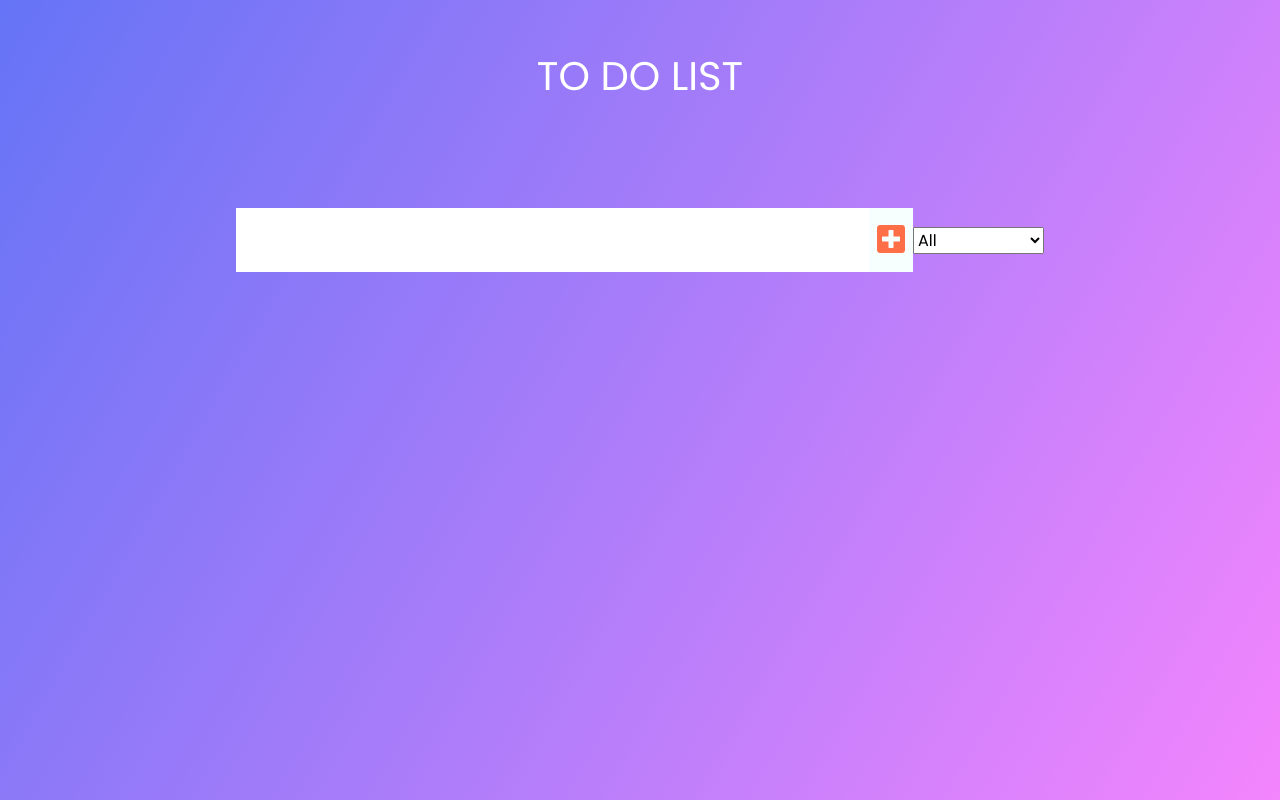
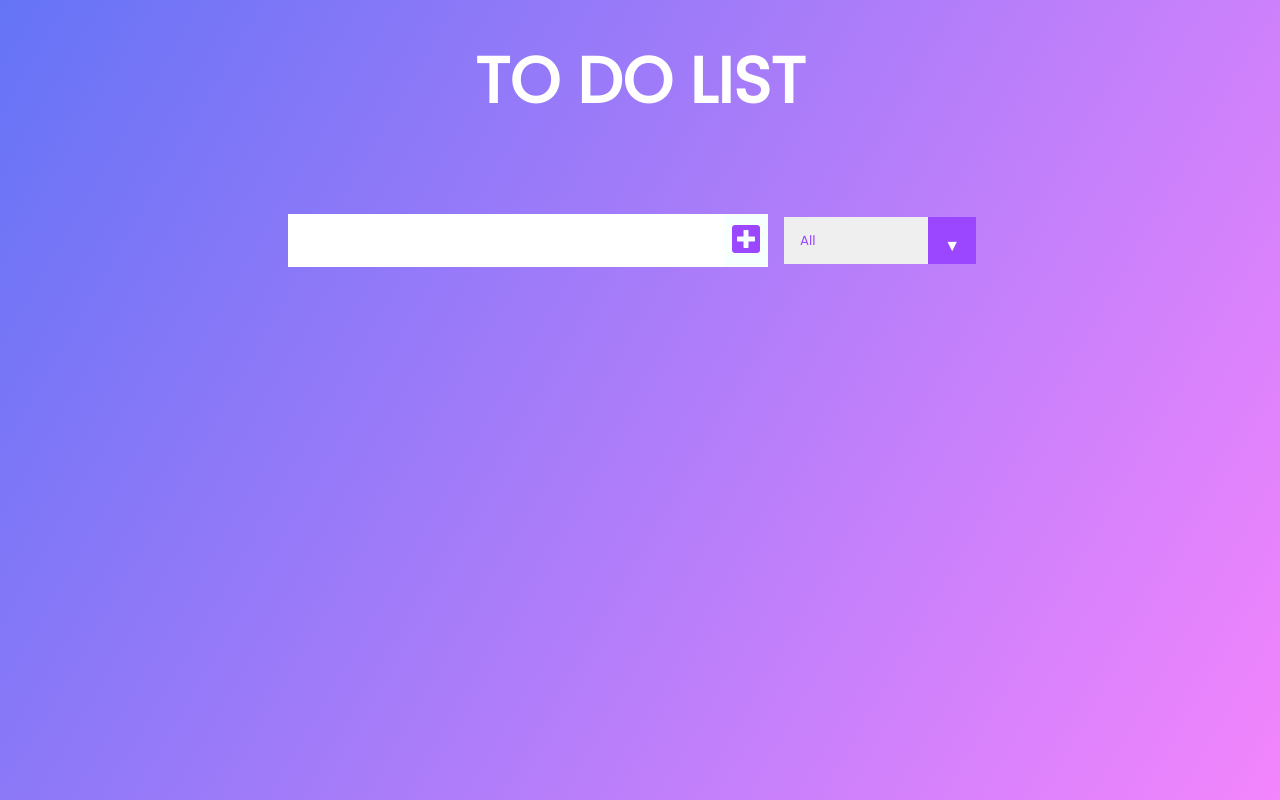
Before and after one commit to developer-abhay/To-Do-Task-List, a React (Create React App) app: page / in a window 1280 px wide. Built offline with nearby package versions, Linux system fonts and the light colour scheme.

Commit message:
Features added- setText,setListItem , handleChange, addItem

```diff
--- a/public/index.html
+++ b/public/index.html
@@ -10,14 +10,6 @@
       content="Web site created using create-react-app"
     />
     <link rel="apple-touch-icon" href="%PUBLIC_URL%/logo192.png" />
-
-    <!-- Bootstrap CSS -->
-    <link
-      href="https://cdn.jsdelivr.net/npm/bootstrap@5.3.0-alpha3/dist/css/bootstrap.min.css"
-      rel="stylesheet"
-      integrity="sha384-KK94CHFLLe+nY2dmCWGMq91rCGa5gtU4mk92HdvYe+M/SXH301p5ILy+dN9+nJOZ"
-      crossorigin="anonymous"
-    />
 
     <!-- Font -->
     <link
@@ -49,16 +41,5 @@
     <noscript>You need to enable JavaScript to run this app.</noscript>
     <div id="root"></div>
 
-    <!-- Bootstrap Script tags  -->
-    <script
-      src="https://cdn.jsdelivr.net/npm/@popperjs/core@2.11.7/dist/umd/popper.min.js"
-      integrity="sha384-zYPOMqeu1DAVkHiLqWBUTcbYfZ8osu1Nd6Z89ify25QV9guujx43ITvfi12/QExE"
-      crossorigin="anonymous"
-    ></script>
-    <script
-      src="https://cdn.jsdelivr.net/npm/bootstrap@5.3.0-alpha3/dist/js/bootstrap.min.js"
-      integrity="sha384-Y4oOpwW3duJdCWv5ly8SCFYWqFDsfob/3GkgExXKV4idmbt98QcxXYs9UoXAB7BZ"
-      crossorigin="anonymous"
-    ></script>
   </body>
 </html>
--- a/src/App.css
+++ b/src/App.css
@@ -28,12 +28,113 @@
     background: white;
   }
   form button {
-    color: #ff6f47;
+    color: #9a47ff;
     background: #f7fffe;
     cursor: pointer;
     transition: all 0.3s ease;
   }
   form button:hover {
-    background: #ff6f47;
+    background: #9a47ff;
     color: white;
   }
+
+  .todo-container {
+    display: flex;
+    justify-content: center;
+    align-items: center;
+  }
+
+  .todo-list {
+    min-width: 30%;
+    list-style: none;
+  }
+
+  .todo {
+    margin: 0.5rem;
+    background: white;
+    font-size: 1.5rem;
+    color: black;
+    display: flex;
+    justify-content: space-between;
+    align-items: center;
+    transition: all 1s ease;
+  }
+  .filter-todo {
+    padding: 1rem;
+  }
+  .todo li {
+    flex: 1;
+  }
+
+  .trash-btn,
+  .complete-btn {
+    background: #9a47ff;
+    color: white;
+    border: none;
+    padding: 1rem;
+    cursor: pointer;
+    font-size: 1rem;
+  }
+  .complete-btn {
+    background: rgb(11, 212, 162);
+  }
+  .todo-item {
+    padding: 0rem 0.5rem;
+  }
+
+  .fa-trash,
+  .fa-check {
+    pointer-events: none;
+  }
+
+  .fall {
+    transform: translateY(10rem) rotateZ(20deg);
+    opacity: 0;
+  }
+
+  .completed {
+    text-decoration: line-through;
+    opacity: 0.5;
+  }
+
+  /*CUSTOM SELECTOR */
+  select {
+    -webkit-appearance: none;
+    -moz-appearance: none;
+    -ms-appearance: none;
+    appearance: none;
+    outline: 0;
+    box-shadow: none;
+    border: 0 !important;
+    background-image: none;
+  }
+
+  /* Custom Select */
+  .select {
+    margin: 1rem;
+    position: relative;
+    overflow: hidden;
+  }
+  select {
+    color: #9a47ff;
+    font-family: "Poppins", sans-serif;
+    cursor: pointer;
+    width: 12rem;
+  }
+  /* Arrow */
+  .select::after {
+    content: "\25BC";
+    position: absolute;
+    top: 0;
+    right: 0;
+    padding: 1rem;
+    background: #9a47ff;
+    cursor: pointer;
+    pointer-events: none;
+  }
+  /* Transition */
+  /*
+  .select:hover::after {
+    transform: scale(1.5);
+  }
+  */
--- a/src/App.js
+++ b/src/App.js
@@ -1,13 +1,19 @@
 import './App.css';
 import Form from './components/Form';
+import TodoList from './components/TodoList';
+import  { useState }  from 'react';
 
 function App() {
+  const [text , setText] = useState('');
+  const [listItem , setListItem] = useState([]);
+
   return (
     <div className="App">
       <header>
         <h1>TO DO LIST</h1>
       </header>
-      <Form/>
+      <Form setText = {setText} setListItem={setListItem} listItem={listItem} text={text}/>
+      <TodoList />
     </div>
   );
 }
--- a/src/components/Form.js
+++ b/src/components/Form.js
@@ -1,11 +1,30 @@
-import React from "react";
+import React from 'react';
 
-export default function Form() {
+
+
+export default function Form(props) {
+
+  const handleChange = (event) => {
+    props.setText(event.target.value)
+  }
+
+  const submitHandler = (event) => {
+    event.preventDefault();
+    props.setListItem([
+      ...props.listItem,
+    {
+      listItemText : props.text,
+      completed : false,
+      id : Math.random()*1000
+    }])
+    props.setText('');
+  }
+
+
   return (
-    <div>
-      <form>
-        <input type="text" className="todo-input" />
-        <button className="todo-button" type="submit">
+      <form name="todo-form">
+        <input type="text" className="todo-input" value={props.text} onChange={handleChange}/>
+        <button onClick={submitHandler} className="todo-button" type="submit" >
           <i className="fas fa-plus-square"></i>
         </button>
         <div className="select">
@@ -16,6 +35,5 @@ export default function Form() {
           </select>
         </div>
       </form>
-    </div>
   );
 }
--- a/src/components/TodoList.js
+++ b/src/components/TodoList.js
@@ -1,9 +1,10 @@
-import React from 'react'
+import React  from 'react'
 
 export default function TodoList() {
+
   return (
-    <div>
-
-    </div>
+      <div className="todo-container">
+        <ul className="todo-list"></ul>
+      </div>
   )
 }
```
